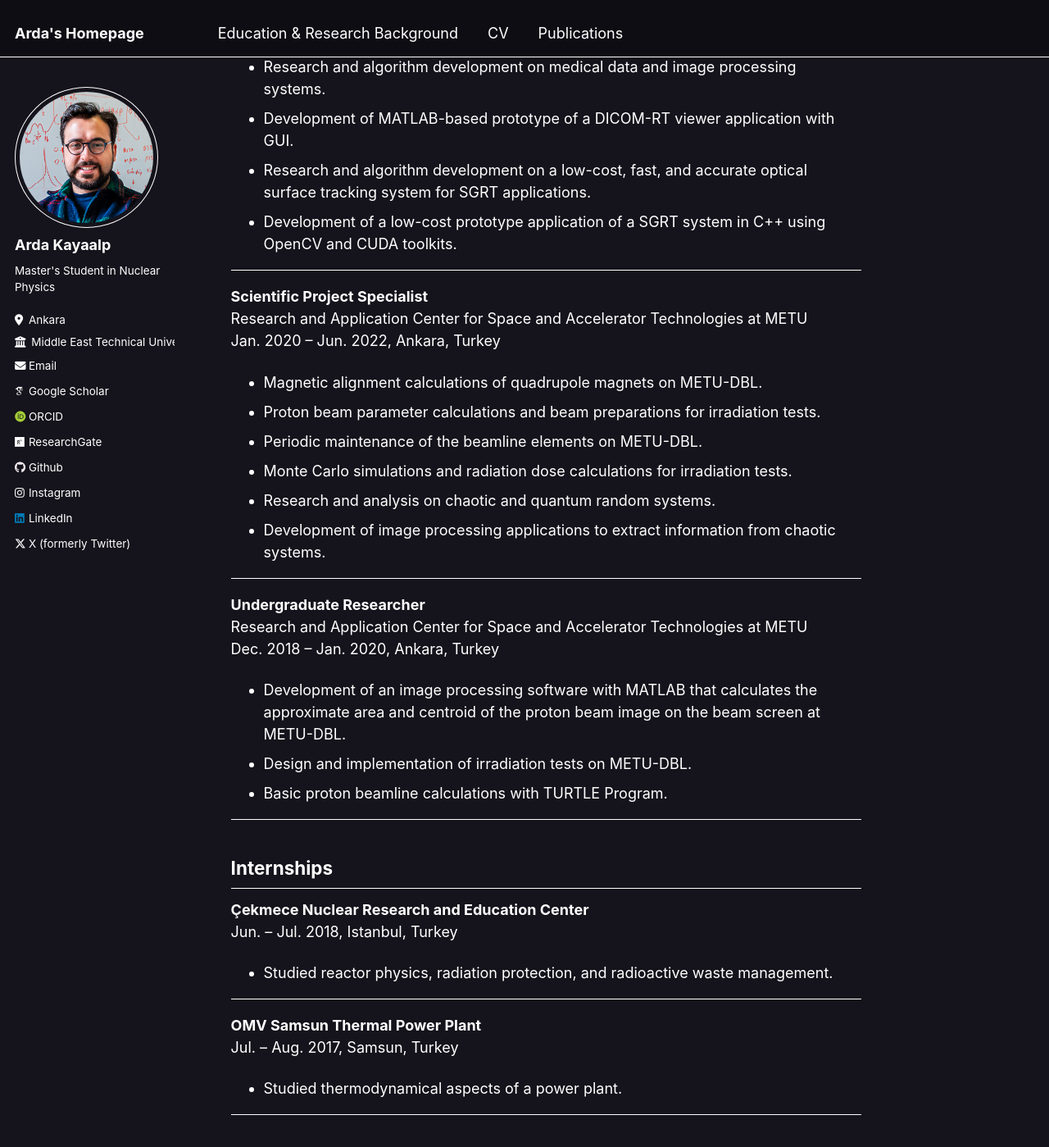
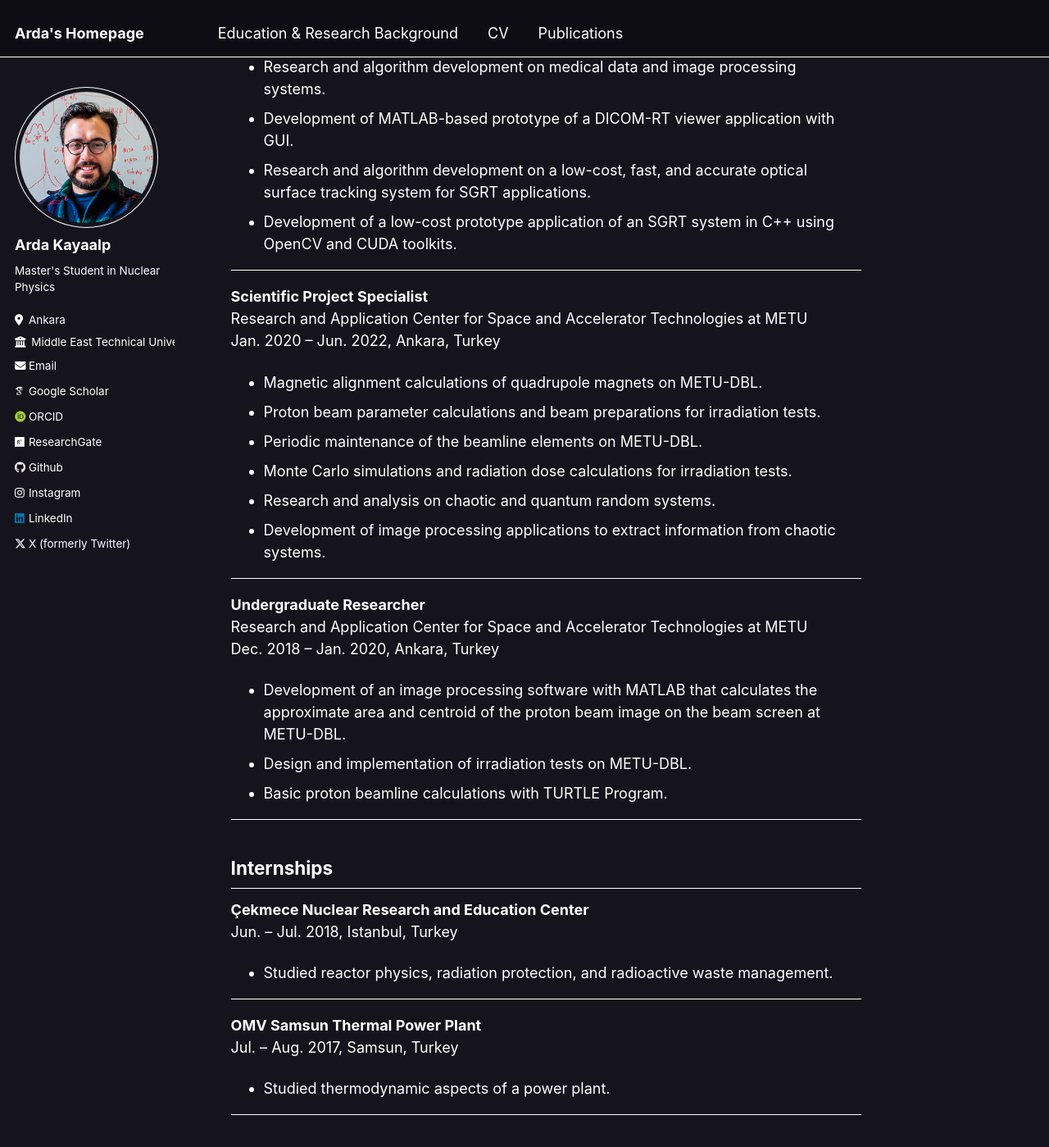
Before and after one commit to ardakayaalp/ardakayaalp.github.io, a Jekyll site: the page built from background.md, in a window 1280 px wide and 1400 px high, scrolled down 685 px. Shown: the whole window at 82% size. Built offline with Jekyll 4.4.1, drawn with Linux system fonts in a browser that asks for light colours; some web fonts are replaced; some of the changed text lies outside the part shown.

Commit message:
Update background.md

```diff
--- a/background.md
+++ b/background.md
@@ -28,7 +28,7 @@ Jul. 2022 – May 2023, Ankara, Turkey
 - Research and algorithm development on medical data and image processing systems.
 - Development of MATLAB-based prototype of a DICOM-RT viewer application with GUI.
 - Research and algorithm development on a low-cost, fast, and accurate optical surface tracking system for SGRT applications.
-- Development of a low-cost prototype application of a SGRT system in C++ using OpenCV and CUDA toolkits.
+- Development of a low-cost prototype application of an SGRT system in C++ using OpenCV and CUDA toolkits.
 
 ---
 
@@ -63,7 +63,7 @@ Jun. – Jul. 2018, Istanbul, Turkey
 
 **OMV Samsun Thermal Power Plant**
 Jul. – Aug. 2017, Samsun, Turkey
-- Studied thermodynamical aspects of a power plant.
+- Studied thermodynamic aspects of a power plant.
 
 ---
 
```
Also changed, not shown: other parts of background.md (+1 -1 lines).
